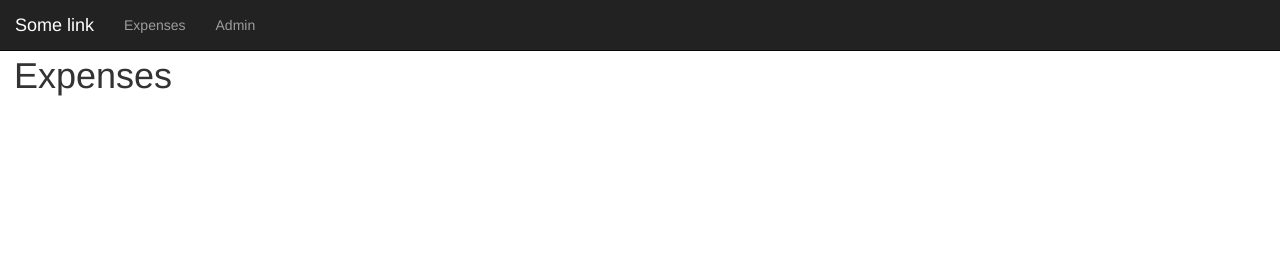
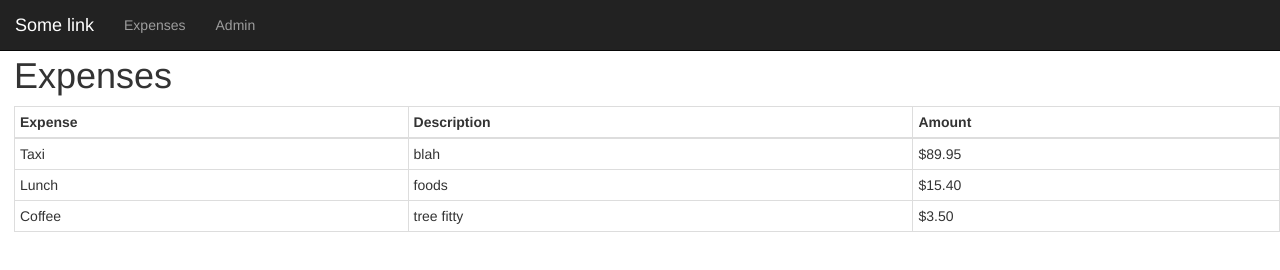
Before and after one commit to jimCresswell/jasmine-angular-tdd-demo, a website: page src/index.html in a window 1280 px wide. Drawn offline with nearby package versions, Linux system fonts and the light colour scheme; some packages are replaced by stand-ins of ours.

Commit message:
Do something with the expenses controller

```diff
--- a/src/app/Expense/expense.html
+++ b/src/app/Expense/expense.html
@@ -1 +1,19 @@
 <h1>Expenses</h1>
+<div data-ng-controller="expensesController as vm">
+    <table class="table table-bordered table-condensed">
+        <thead>
+            <tr>
+                <th>Expense</th>
+                <th>Description</th>
+                <th>Amount</th>
+            </tr>
+        </thead>
+        <tbody>
+            <tr ng-repeat="e in vm.expenseItems">
+                <td>{{e.title}}</td>
+                <td>{{e.description}}</td>
+                <td>{{e.amount | currency}}</td>
+            </tr>
+        </tbody>
+    </table>
+</div>
--- a/src/index.html
+++ b/src/index.html
@@ -27,5 +27,6 @@
         <script type="text/javascript" src="app/app.js"></script>
         <script type="text/javascript" src="app/Expense/Expense.js"></script>
         <script type="text/javascript" src="app/Expense/ExpenseItem.js"></script>
+        <script type="text/javascript" src="app/Expense/expensesController.js"></script>
     </body>
 </html>
```
